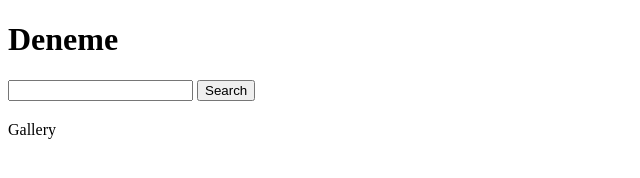
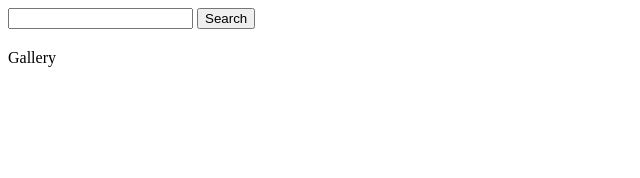
Before and after one commit to NurAleynaPektas/pektas, a website built with Vite: page src/index.html in a window 1280 px wide. Shown: the whole page, without its empty margins (0-640 px from the left). Built offline with nearby package versions, Linux system fonts and the light colour scheme.

Commit message:
deneme removed

```diff
--- a/src/index.html
+++ b/src/index.html
@@ -8,7 +8,6 @@
     <link rel="stylesheet" href="./style.css" />
   </head>
   <body>
-    <h1>Deneme</h1>
     <input type="text" class="input" />
     <button class="button">Search</button>
     <div class="gallery">Gallery</div>
```
